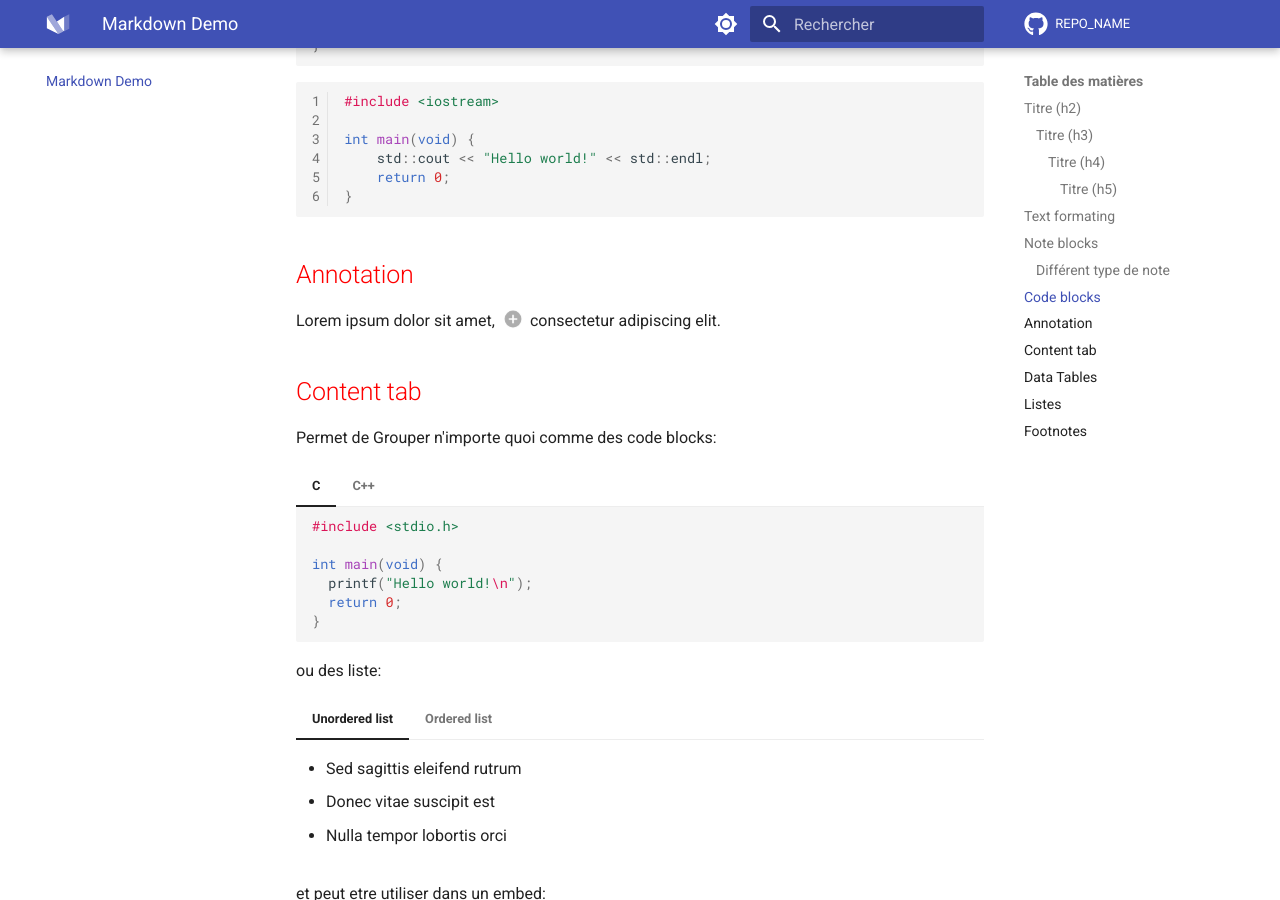
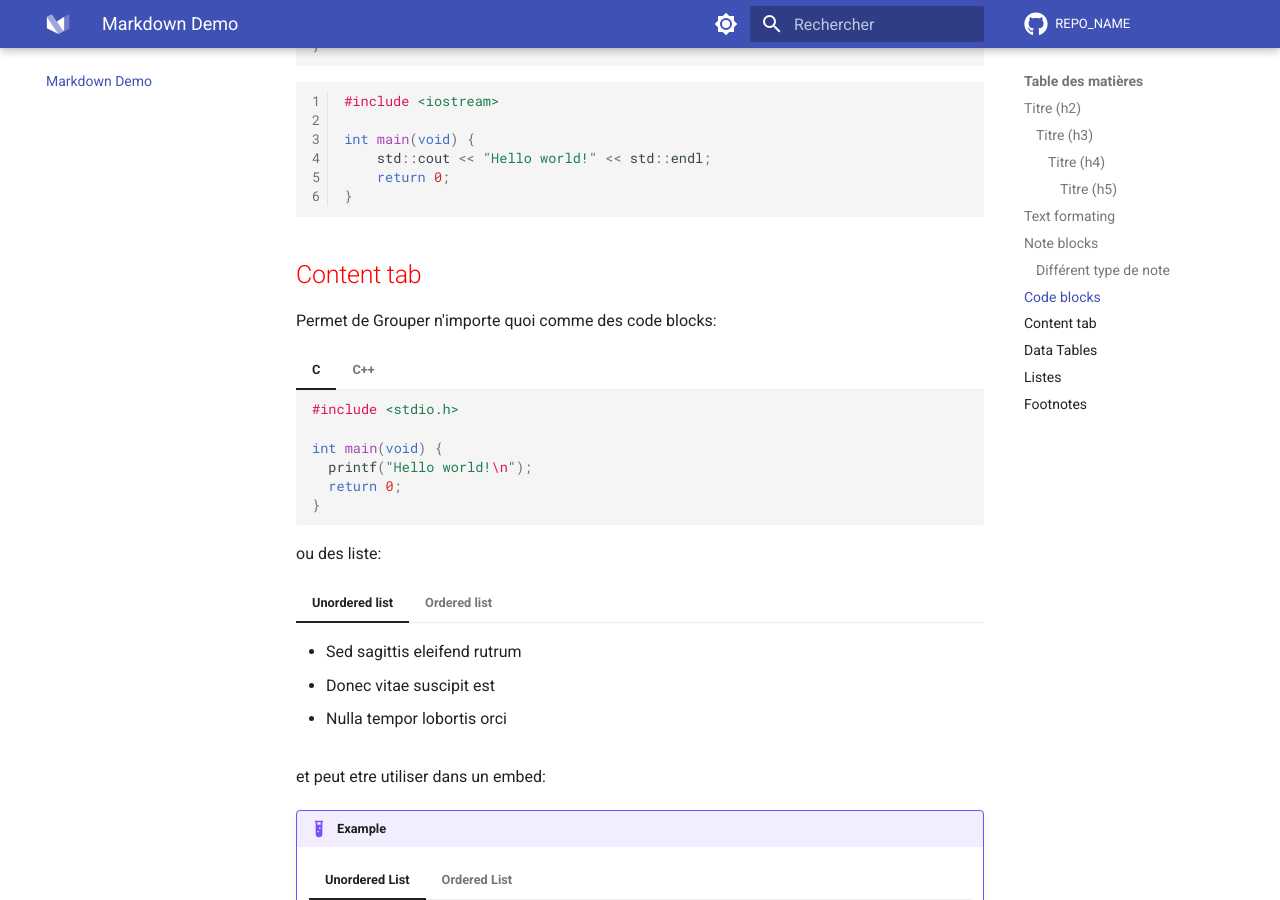
Before and after one commit to Kenan-Blasius/github-pages-learning, an MkDocs documentation site: the page built from docs/markdown_demo.md, in a window 1280 px wide and 900 px high, scrolled down 3466 px. Built offline with MkDocs 1.6.1 and Material for MkDocs 9.7.7, drawn with Linux system fonts in a browser that asks for light colours; emoji names are drawn with the system emoji font.

Commit message:
remove annotation because it doesn't work

````diff
--- a/docs/markdown_demo.md
+++ b/docs/markdown_demo.md
@@ -178,14 +178,6 @@ int main(void) {
 }
 ```
 
-## Annotation
-
-Lorem ipsum dolor sit amet, (1) consectetur adipiscing elit.
-{ .annotate }
-
-1.  :man_raising_hand: I'm an annotation! I can contain `code`, __formatted
-    text__, images, ... basically anything that can be expressed in Markdown.
-
 ## Content tab
 
 Permet de Grouper n'importe quoi comme des code blocks:
````
